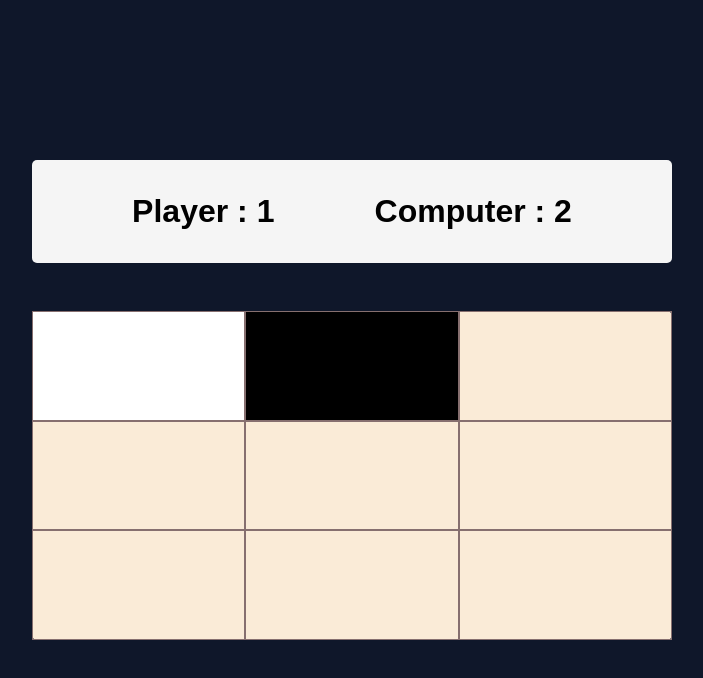
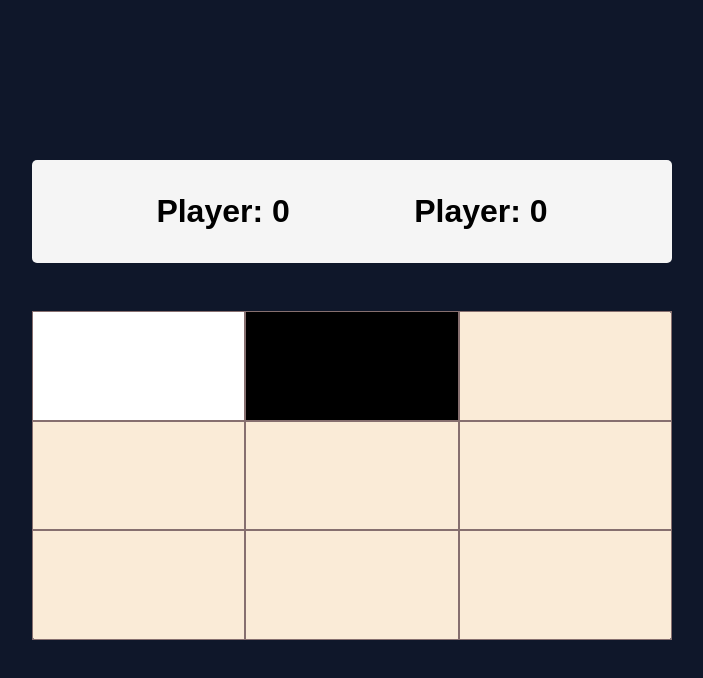
Before and after one commit to wafanakha/odin-tictactoe, a plain HTML site: page index.html in a window 1280 px wide. Both pictures are taken after a click on the element 426 px from the left and 365 px from the top of the page. Shown: the whole page, without its empty margins (288-991 px from the left). Drawn offline with Linux system fonts and the light colour scheme; a web font is replaced by a local one.

Commit message:
change inner text on scoreboard

```diff
--- a/index.html
+++ b/index.html
@@ -15,8 +15,8 @@
   <body>
     <div class="board">
       <div class="score">
-        <h1 id="playerScore">Player : 1</h1>
-        <h1 id="comScore">Computer : 2</h1>
+        <h1 id="playerScore">Player : 0</h1>
+        <h1 id="comScore">Computer : 0</h1>
       </div>
       <div class="main">
         <div id="0"></div>
--- a/main.js
+++ b/main.js
@@ -1,12 +1,12 @@
 const visualObject = function () {
   const playerScore = document.querySelector("#playerScore");
-  const ComScore = document.querySelector("#comScore");
+  const comScore = document.querySelector("#comScore");
   const mainBoard = document.querySelectorAll(".main div");
-  return { playerScore, ComScore, mainBoard };
+  return { playerScore, comScore, mainBoard };
 };
 
 const gameRule = function () {
-  const { playerScore, ComScore, mainBoard } = visualObject();
+  const { playerScore, comScore, mainBoard } = visualObject();
   let playerWin = 0;
   let comWin = 0;
   let player = [];
@@ -30,7 +30,6 @@ const gameRule = function () {
   const rule = () => {
     let winner = "";
     const combo = combination.map((e) => e.map((el) => el.toString()));
-    console.log(combo);
     combo.forEach((e) => {
       if (e.every((el) => player.some((elem) => el == elem))) {
         winner = "player";
@@ -41,15 +40,20 @@ const gameRule = function () {
     if (winner == "player") {
       alert("PLAYER WIN");
       playerWin++;
+      playerScore.innerHTML = `Player: ${playerWin}`;
       reset();
     } else if (winner == "com") {
       alert("COMPUTER WIN");
       comWin++;
+      comScore.innerHTML = `Player: ${comWin}`;
       reset();
     }
   };
 
   const logic = (e) => {
+    playerScore.innerHTML = `Player: ${playerWin}`;
+    comScore.innerHTML = `Player: ${comWin}`;
+
     const playerEntry = e.getAttribute("id");
     if (
       com.some((e) => playerEntry == e) ||
```
